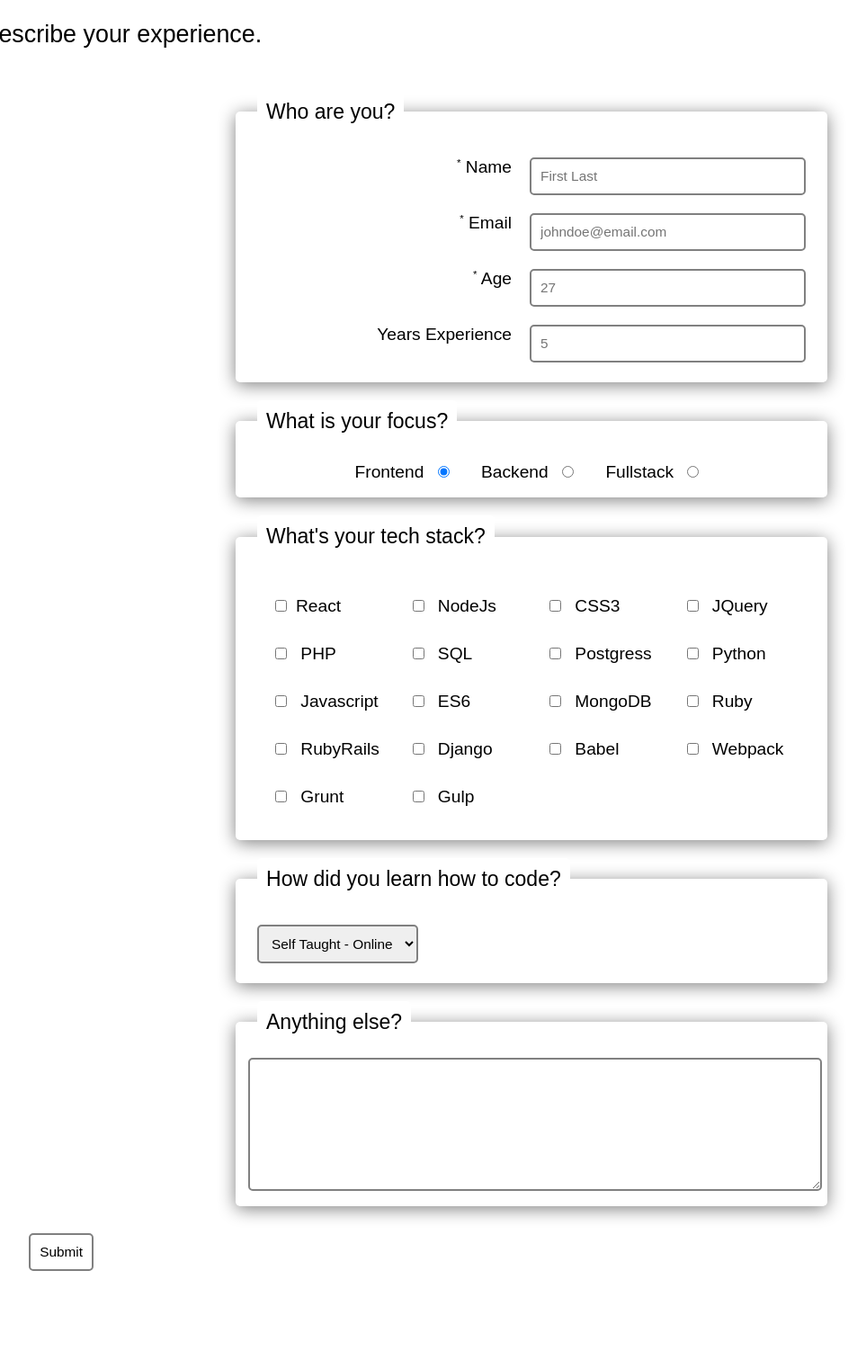
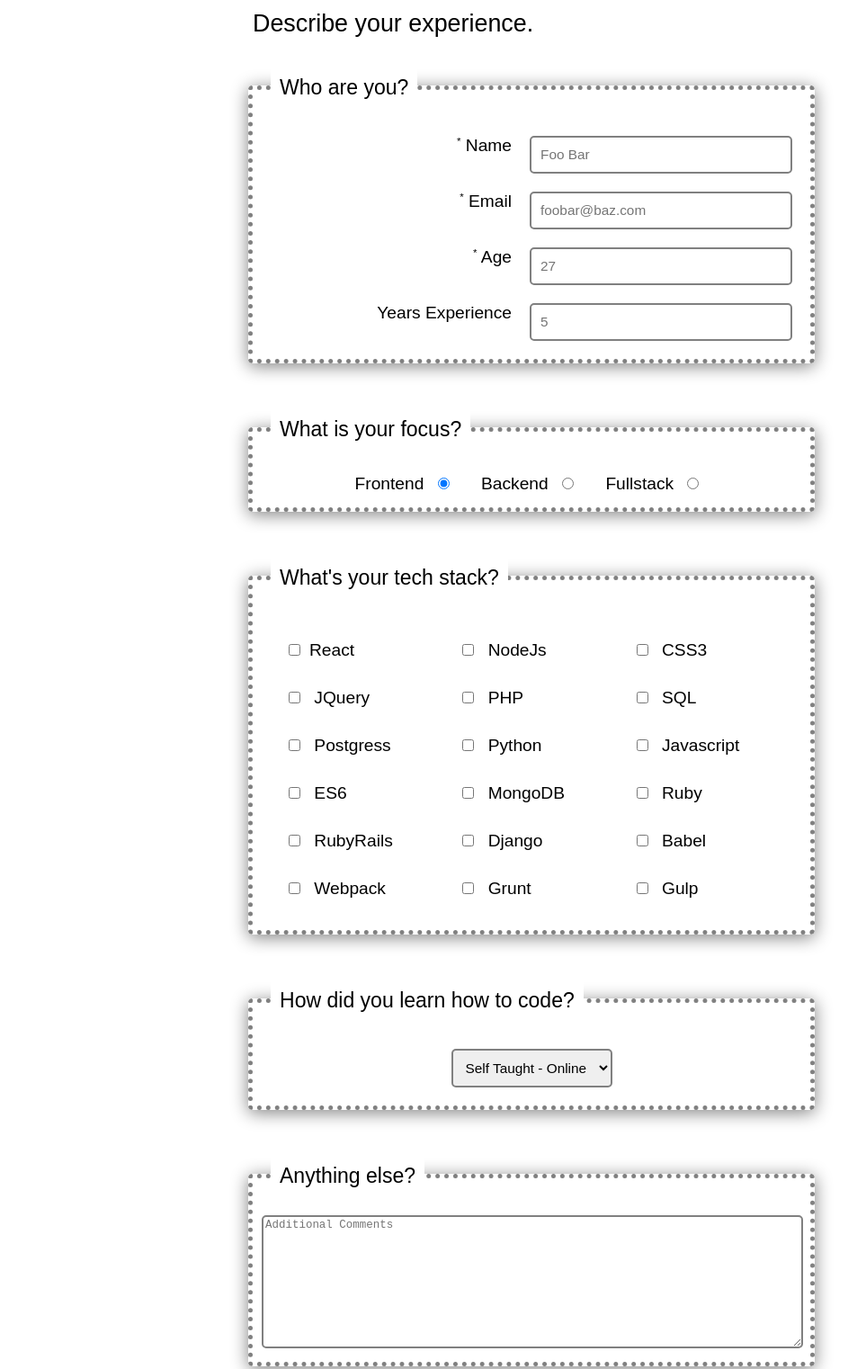
Before and after one commit to cheyannagraham/survey, a plain HTML site: page index.html in a window 1280 px wide. Shown: the part 159-1681 px from the top of the page at 90% size, without its empty margins (49-1012 px from the left). Before the commit the page ends 1590 px from the top, so only its background shows below. Drawn offline with Linux system fonts and the light colour scheme; a script that the page names is missing.

Commit message:
add structural styling

```diff
--- a/css/main.css
+++ b/css/main.css
@@ -5,33 +5,52 @@ body {
 header {
     text-align: center;
     padding: 10px;
-    border-radius: 5px;
-    /* box-shadow: 0px 3px 19px 0px gray; */
 }
 
-main {
-    width: 100%;
+hr {
+    border:none;
+    border-bottom: 5px dotted gray;
+    box-shadow: -1px 3px 8px 0px gray;
 }
 
 form {
-    width: 90%;
+    width: 95%;
     margin: auto;
+    max-width: 630px;
+}
+
+#description {
+    font-size: 1.4em;
+    padding: 5px;
+}
+
+fieldset {
+    margin: auto auto 50px auto;
+    border: 5px dotted gray;
+    border-radius: 5px;
+    box-shadow: 0px 3px 19px 0px gray;
+    padding: 10px;
+}
+
+legend {
+    background: white;
+    padding: 10px;
+    margin: 10px;
+    border-radius: 5px;
+    font-size:1.2em;
 }
 
 label {
     padding: 10px;
 }
 
-fieldset {
-    margin: auto auto 20px auto;
-    border: none;
-    border-radius: 5px;
-    box-shadow: 0px 3px 19px 0px gray;
-    max-width: 630px;
+.intro-div {
+    display: flex;
 }
 
-.intro-div {
-    display: flex;
+.required {
+    font-size: .6em;
+    vertical-align: top;
 }
 
 .right-label{
@@ -43,20 +62,6 @@ fieldset {
     width: 50%;
 }
 
-legend {
-    background: white;
-    padding: 10px;
-    margin: 10px;
-    border-radius: 5px;
-    font-size:1.2em;
-}
-
-button {
-    background: none;
-    cursor: pointer;
-    margin: auto;
-}
-
 input,select,button {
     padding: 10px;
     border-radius: 5px;
@@ -65,29 +70,29 @@ input,select,button {
     font-size:0.8em;
 }
 
+#tech-stack-div {
+    display: grid;
+    grid-template-columns: repeat(auto-fill, minmax(150px,1fr));
+    padding: 10px;
+}
+
+#learn-div, #focus-div {
+    text-align: center;
+}
+
 textarea {
-    width: 100%;
+    width: 99%;
     border-radius: 5px;
     border: 2px solid gray;
     font-size:0.8em;
 }
 
-#description {
-    font-size: 1.4em;
-    padding: 20px;
+#submit {
+    display: block;
+    background: none;
+    cursor: pointer;
+    padding: 15px;
+    margin:  0 auto 20px auto;
+    box-shadow: 0px 3px 19px 0px gray;
+
 }
-
-#focus-div {
-    text-align: center;
-}
-
-.required {
-    font-size: .6em;
-    vertical-align: top;
-}
-
-#tech-stack-div {
-    display: grid;
-    grid-template-columns: repeat(auto-fill,minmax(150px,1fr));
-    padding: 10px;
-}
--- a/index.html
+++ b/index.html
@@ -19,39 +19,41 @@
 	<hr>
 
 	<main>
-		<p id="description">Describe your experience.</p>
+
 		<form action="" id="survey-form">
+			<p id="description">Describe your experience.</p>
 
 			<fieldset id="intro-fieldset">
 				<legend>Who are you?</legend>
 
 				<div class="intro-div">
-					<label class="right-label" id="name-label"><small class="required">*</small> Name
-
+					<label for="name" class="right-label" id="name-label">
+						<small class="required">*</small> Name
 					</label>
-					<input class="left-input" type="text" id="name" placeholder="First Last" maxlength="50" required>
+					<input class="left-input" type="text" id="name" placeholder="Foo Bar" maxlength="50" required>
 				</div>
 
 				<div class="intro-div">
-					<label class="right-label" id="email-label"><small class="required">*</small> Email
-
+					<label for="email" class="right-label" id="email-label">
+						<small class="required">*</small> Email
 					</label>
-					<input class="left-input" type="email" id="email" placeholder="johndoe@email.com" required>
+					<input class="left-input" type="email" id="email" placeholder="foobar@baz.com" required>
 				</div>
 
 				<div class="intro-div">
-					<label class="right-label" id="number-label"><small class="required">*</small> Age
-
+					<label for="number" class="right-label" id="number-label">
+						<small class="required">*</small> Age
 					</label>
 					<input class="left-input" type="number" id="number" min="5" max="100" placeholder="27" required>
 				</div>
 
 				<div class="intro-div">
-					<label class="right-label" id="experience-label"> Years Experience
-
+					<label for="experience" class="right-label" id="experience-label">
+						Years Experience
 					</label>
 					<input class="left-input" type="number" id="experience" min="0" max="70" placeholder="5" required>
 				</div>
+
 			</fieldset>
 
 			<fieldset id="focus-fieldset">
@@ -106,58 +108,75 @@
 					<label>
 						<input type="checkbox" name="tech-stack" value="postgress"> Postgress
 					</label>
+
 					<label>
 						<input type="checkbox" name="tech-stack" value="python"> Python
 					</label>
+
 					<label>
 						<input type="checkbox" name="tech-stack" value="javascript"> Javascript
 					</label>
+
 					<label>
 						<input type="checkbox" name="tech-stack" value="es6"> ES6
 					</label>
+
 					<label>
 						<input type="checkbox" name="tech-stack" value="mongodb"> MongoDB
 					</label>
+
 					<label>
 						<input type="checkbox" name="tech-stack" value="ruby"> Ruby
 					</label>
+
 					<label>
 						<input type="checkbox" name="tech-stack" value="rubyrails"> RubyRails
 					</label>
+
 					<label>
 						<input type="checkbox" name="tech-stack" value="django"> Django
 					</label>
+
 					<label>
 						<input type="checkbox" name="tech-stack" value="babel"> Babel
 					</label>
+
 					<label>
 						<input type="checkbox" name="tech-stack" value="webpack"> Webpack
 					</label>
+
 					<label>
 						<input type="checkbox" name="tech-stack" value="grunt"> Grunt
 					</label>
+
 					<label>
 						<input type="checkbox" name="tech-stack" value="gulp"> Gulp
 					</label>
 				</div>
 			</fieldset>
 
-			<fieldset>
+			<fieldset id="learn-fieldset">
 				<legend>How did you learn how to code?</legend>
-				<select name="learn" id="dropdown">
-					<option value="online">Self Taught - Online</option>
-					<option value="college">Formal Education</option>
-					<option value="otj">On the Job</option>
-					<option value="bootcamp">Bootcamp</option>
-				</select>
+
+				<div id="learn-div">
+					<select name="learn" id="dropdown">
+						<option value="online">Self Taught - Online</option>
+						<option value="college">College</option>
+						<option value="job">On the Job</option>
+						<option value="bootcamp">Bootcamp</option>
+					</select>
+				</div>
+
 			</fieldset>
 
 			<fieldset>
 				<legend>Anything else?</legend>
-				<textarea name="comments" id="" cols="30" rows="10"></textarea>
+				<textarea placeholder="Additional Comments" name="comments" id="" cols="30" rows="10"></textarea>
 			</fieldset>
 
 			<button id="submit" type="submit">Submit</button>
+
+
 
 
 
```
